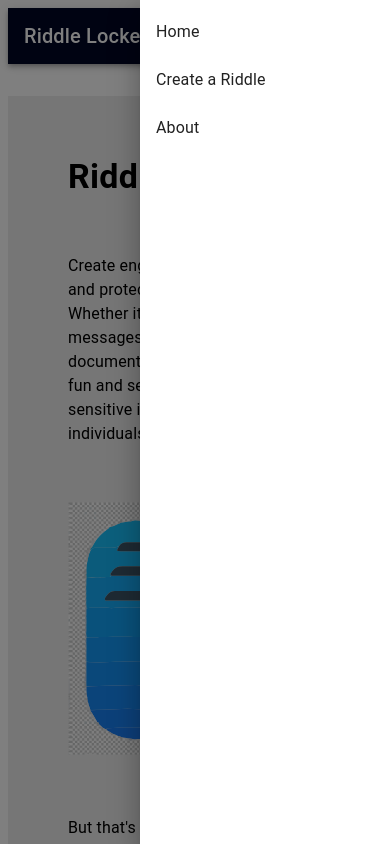
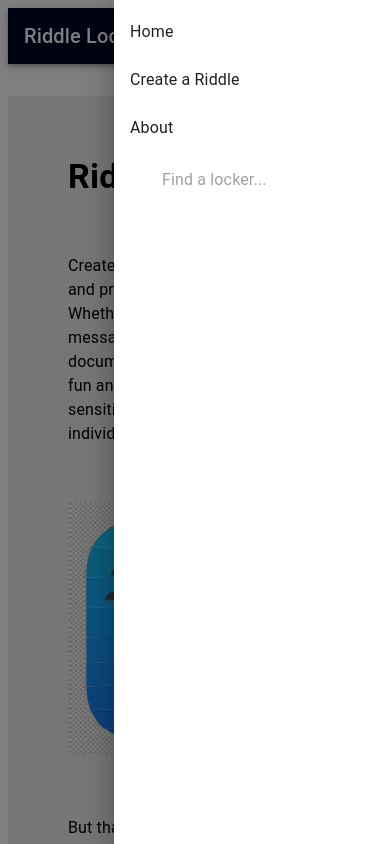
Before and after one commit to ConnorGoodman/RiddleLocker, a React (Create React App) app: page / in a window 390 px wide. Both pictures are taken after a click on the button "menu". Shown: the top 844 px of the page. Built offline with nearby package versions, Linux system fonts and the light colour scheme.

Commit message:
Added search bar to mobile

```diff
--- a/src/components/MobileNavBar.js
+++ b/src/components/MobileNavBar.js
@@ -9,13 +9,112 @@ import {
   ListItem,
   ListItemText,
   Drawer,
+  InputBase,
 } from "@mui/material";
 import MenuIcon from "@mui/icons-material/Menu";
 import { useNavigate } from "react-router-dom";
+import { styled, alpha } from "@mui/material/styles";
+
+const Search = styled('div')(({ theme }) => ({
+  position: 'relative',
+  borderRadius: theme.shape.borderRadius,
+  backgroundColor: alpha(theme.palette.common.white, 0.15),
+  '&:hover': {
+    backgroundColor: alpha(theme.palette.common.white, 0.25),
+  },
+  marginLeft: 0,
+  width: '100%',
+  [theme.breakpoints.up('sm')]: {
+    marginLeft: theme.spacing(1),
+    width: 'auto',
+  },
+}));
+
+const SearchIconWrapper = styled('div')(({ theme }) => ({
+  padding: theme.spacing(0, 2),
+  height: '100%',
+  position: 'absolute',
+  pointerEvents: 'none',
+  display: 'flex',
+  alignItems: 'center',
+  justifyContent: 'center',
+}));
+
+const StyledInputBase = styled(InputBase)(({ theme }) => ({
+  color: 'inherit',
+  '& .MuiInputBase-input': {
+    padding: theme.spacing(1, 1, 1, 0),
+    paddingLeft: `calc(1em + ${theme.spacing(4)})`,
+    transition: theme.transitions.create('width'),
+    width: '100%',
+    [theme.breakpoints.up('sm')]: {
+      width: '15ch',
+      '&:focus': {
+        width: '20ch',
+      },
+    },
+  },
+}));
 
 const NavBar = () => {
   const [isMobileMenuOpen, setIsMobileMenuOpen] = useState(false);
+  const [search, setSearch] = useState('');
+
   const navigate = useNavigate();
+
+  const getCurrentURL = () => {
+    const { pathname, search } = window.location;
+    console.log(pathname + ", " + search);
+    return pathname;
+  };
+
+  function isValidQueryParameter(str) {
+    if (!str) {
+      return false;
+    }
+
+    const forbiddenChars = ['&', '=', '?', '#'];
+    if (forbiddenChars.some(char => str.includes(char))) {
+      return false;
+    }
+
+    const firstChar = str.charAt(0);
+    if (!/[a-zA-Z_]/.test(firstChar)) {
+      return false;
+    }
+
+    const allowedChars = /[a-zA-Z0-9\-_.~]/;
+    for (let i = 1; i < str.length; i++) {
+      if (!allowedChars.test(str.charAt(i))) {
+        return false;
+      }
+    }
+    return true;
+  }
+
+  function Submit(e) {
+    e.preventDefault();
+    if (!ValidationSearch() || !isValidQueryParameter(search)) {
+      return;
+    }
+
+    console.log(search);
+    navigate({
+      pathname: '/viewriddle',
+      search: '?locker=' + search,
+    });
+
+    if (getCurrentURL() === '/viewriddle') {
+      window.location.reload();
+    }
+  }
+
+  function ValidationSearch() {
+    if (search === '' || search === null || search === undefined || search.length < 1) {
+      return false;
+    }
+    return true;
+  }
 
   const handleMobileMenuOpen = () => {
     setIsMobileMenuOpen(true);
@@ -68,6 +167,17 @@ const NavBar = () => {
             </ListItem>
           </List>
         </Box>
+
+        <Box component="form" onSubmit={Submit}>
+            <Search>
+              <SearchIconWrapper></SearchIconWrapper>
+              <StyledInputBase
+                placeholder="Find a locker..."
+                inputProps={{ 'aria-label': 'search' }}
+                onChange={(e) => setSearch(e.target.value)}
+              />
+            </Search>
+        </Box>
       </Drawer>
     </Box>
   );
```
